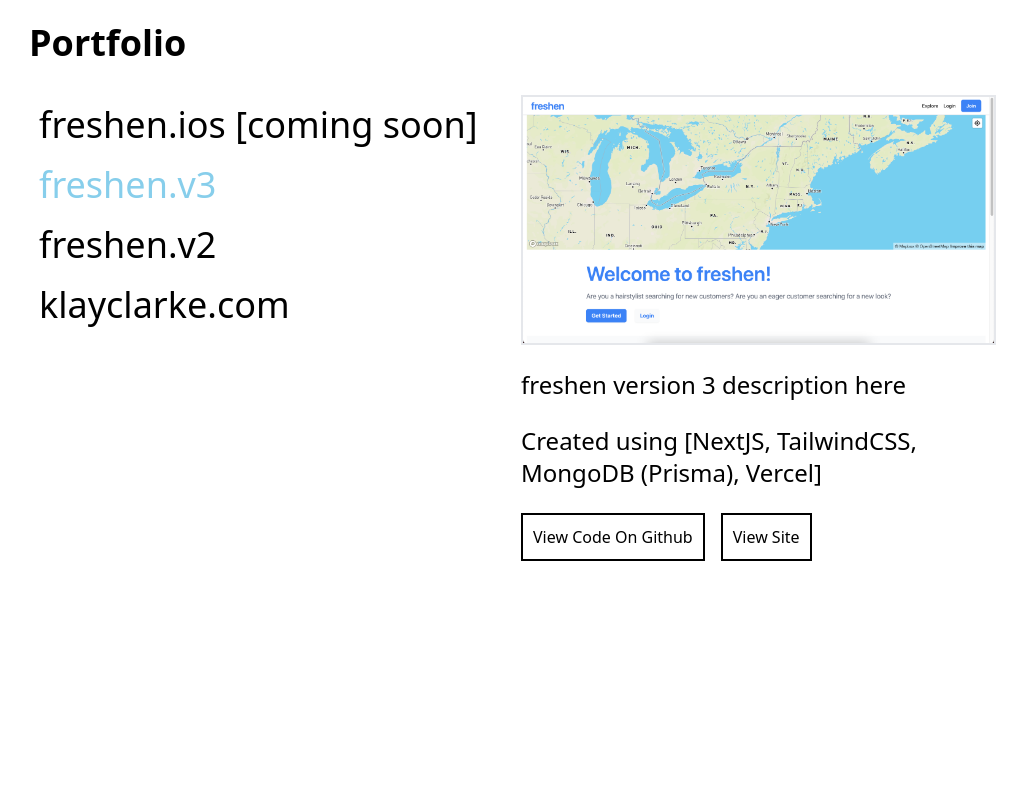
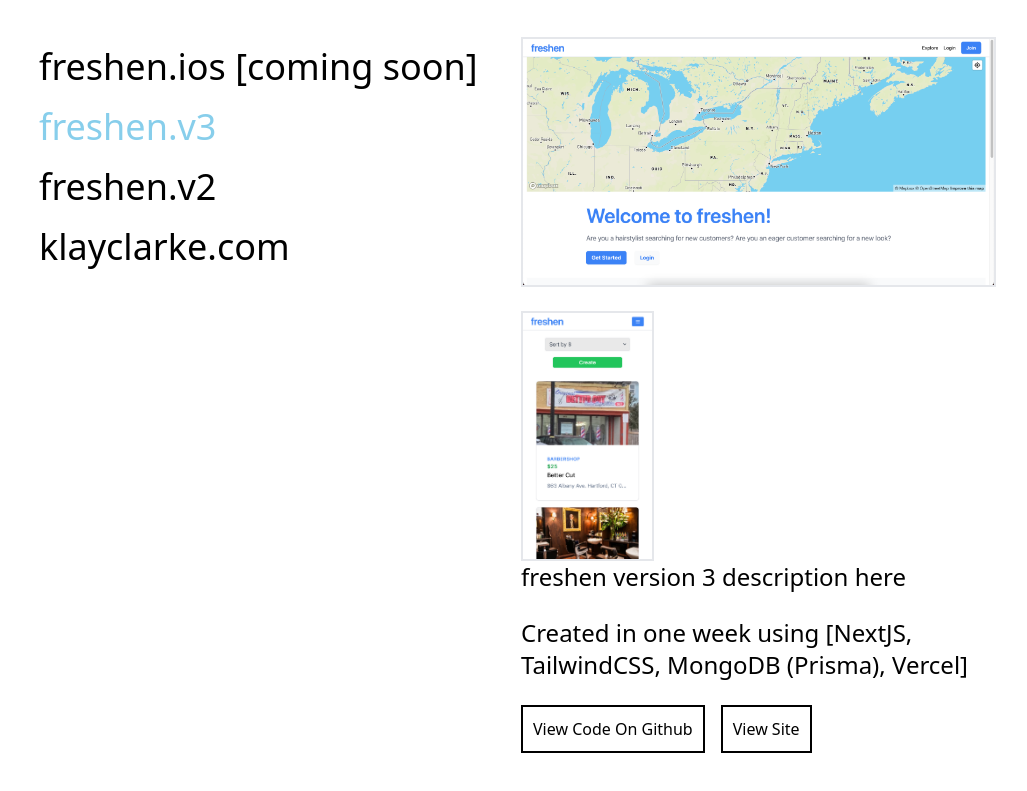
Before and after one commit to KlayClarke/personal_website, a React (Create React App) app: page / in a window 1280 px wide. Shown: the part 1641-2432 px from the top of the page, without its empty margins (127-1154 px from the left). Built offline with nearby package versions, Linux system fonts and the light colour scheme.

Commit message:
add freshen v3 mobile image to portfolio section

```diff
--- a/src/components/Portfolio.jsx
+++ b/src/components/Portfolio.jsx
@@ -2,6 +2,7 @@
 import personalWebsiteImage from "../assets/personal_website_image.png";
 import freshenImage from "../assets/freshen_image.png";
 import freshenv3Image from "../assets/freshenv3.png";
+import freshenv3mobileimage from "../assets/freshenv3mobile.jpeg";
 
 export default function Portfolio() {
   const [currentProjectActive, setCurrentProjectActive] =
@@ -73,7 +74,7 @@
             </p>
             <br />
             <p className="text-xl md:text-2xl">
-              Created using Express, MongoDB, Heroku
+              Created in one month using Express, MongoDB, Heroku
             </p>
             <br />
             <div className="flex">
@@ -161,12 +162,18 @@
               className="h-[250px] border-2"
             />
             <br />
+            <img
+              src={freshenv3mobileimage}
+              alt="freshen version 3 mobile"
+              className="h-[250px] border-2"
+            />
             <p className="text-xl md:text-2xl">
               freshen version 3 description here
             </p>
             <br />
             <p className="text-xl md:text-2xl">
-              Created using [NextJS, TailwindCSS, MongoDB (Prisma), Vercel]
+              Created in one week using [NextJS, TailwindCSS, MongoDB (Prisma),
+              Vercel]
             </p>
             <br />
             <div className="flex">
```
Also changed, not shown: src/assets/freshenv3mobile.jpeg (added).
